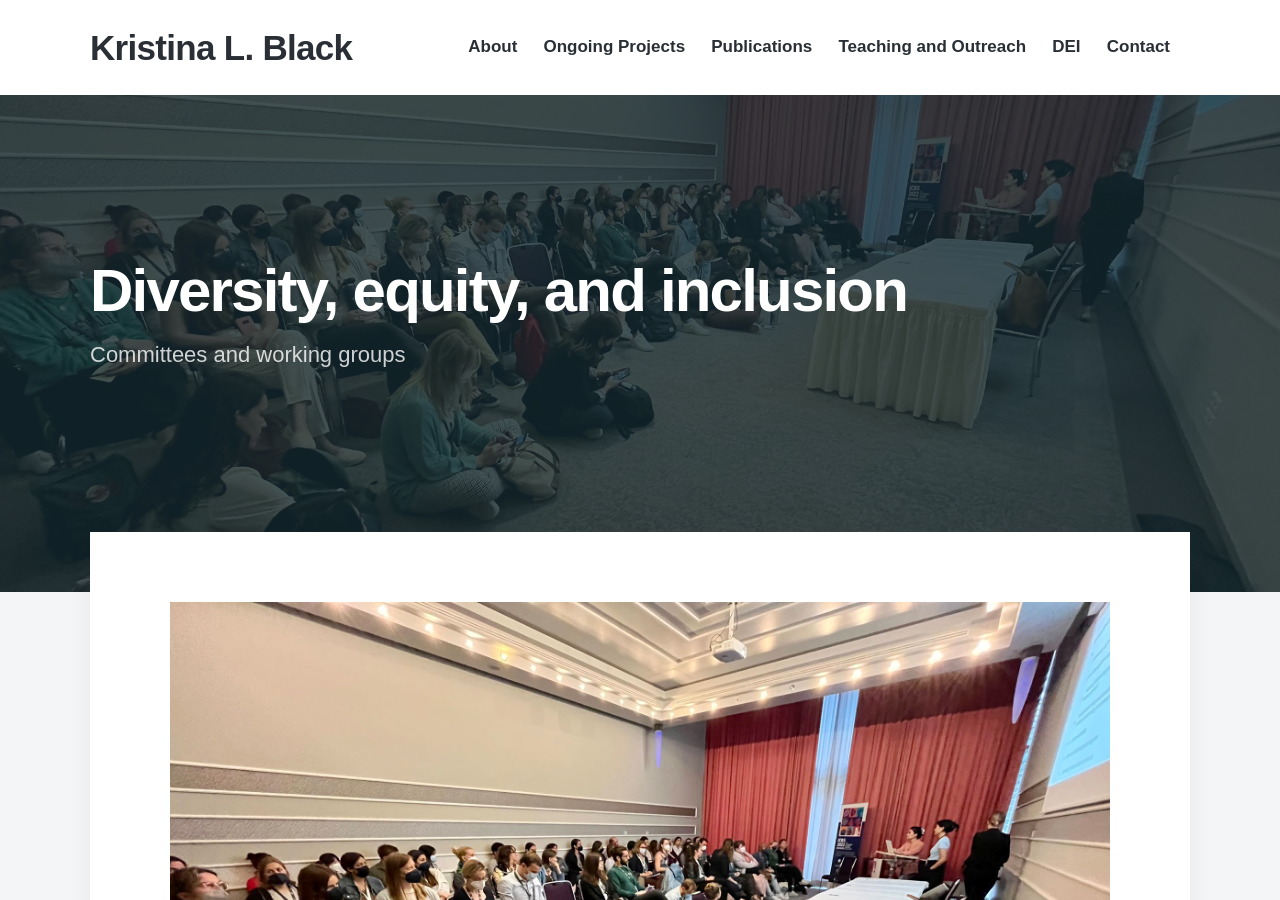
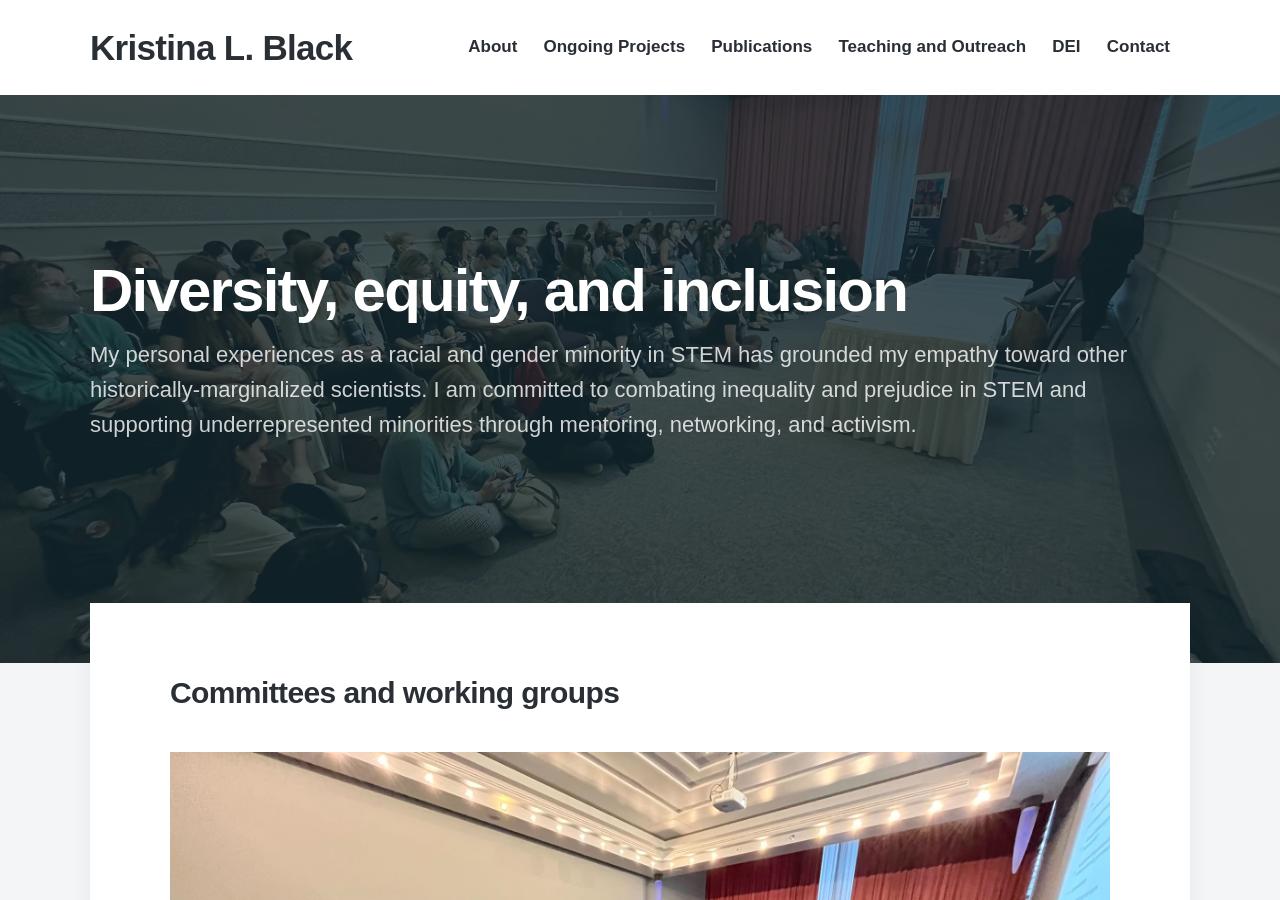
Before and after one commit to kristinaleilani/kristinaleilani.github.io, a Jekyll site: the page built from _pages/DEI.md, in a window 1280 px wide and 900 px high. Built offline with Jekyll 4.4.1, drawn with Linux system fonts in a browser that asks for light colours; nearby versions of some CDN libraries; some web fonts are replaced.

Commit message:
Update DEI.md

```diff
--- a/_pages/DEI.md
+++ b/_pages/DEI.md
@@ -1,9 +1,11 @@
 ---
 title: Diversity, equity, and inclusion
-subtitle: Committees and working groups
-description: My personal experiences as a racial and gender minority in STEM has grounded my empathy toward other historically-marginalized scientists. I am committed to combating inequality and prejudice in STEM and supporting underrepresented minorities through mentoring, networking, and activism.
+subtitle: My personal experiences as a racial and gender minority in STEM has grounded my empathy toward other historically-marginalized scientists. I am committed to combating inequality and prejudice in STEM and supporting underrepresented minorities through mentoring, networking, and activism.
+description:
 featured_image: /images/ICRS22.jpeg
 ---
+
+### Committees and working groups
 
 ![](/images/ICRS22.jpeg)
 
```
